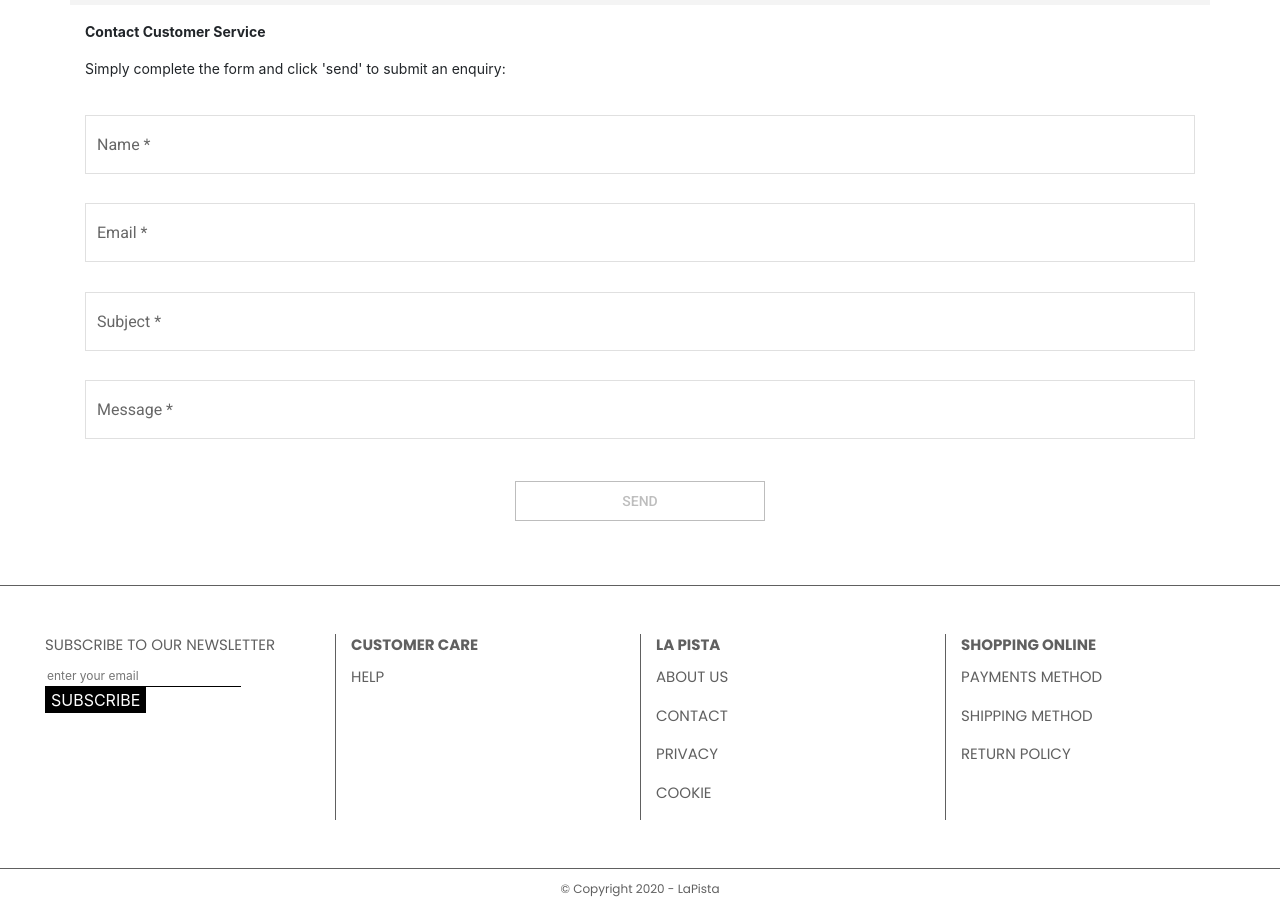
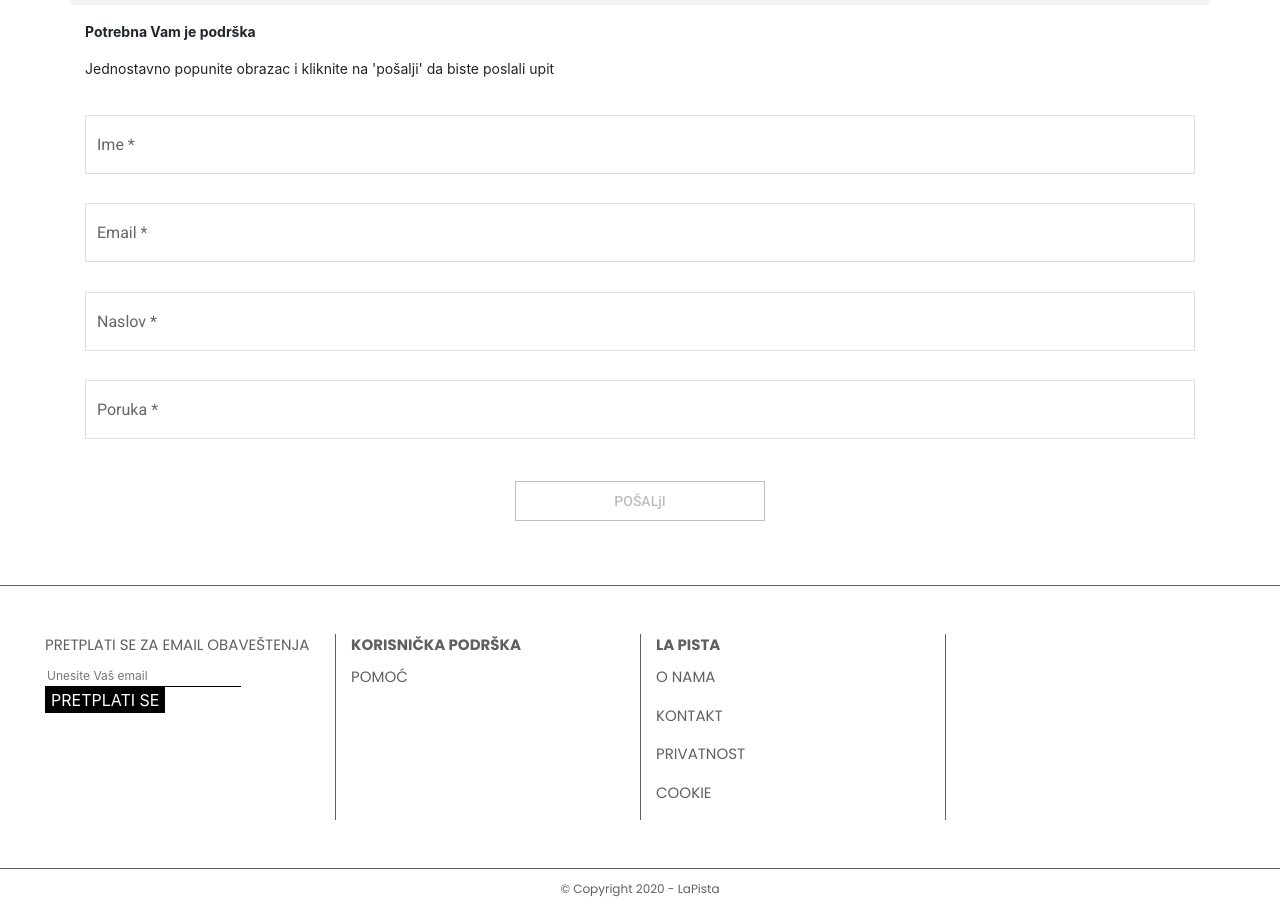
Before and after one commit to masterbg94/lapista, an Angular app: page /contact in a window 1280 px wide. Shown: the part 320-1228 px from the top of the page. Built offline with nearby package versions, Linux system fonts and the light colour scheme.

Commit message:
[to serbian]

```diff
--- a/src/app/core/components/contact-form/contact-form.component.html
+++ b/src/app/core/components/contact-form/contact-form.component.html
@@ -3,9 +3,9 @@
 >
   <div class="container mx-0" style="border-top: 10px solid #f4f4f4;">
     <div class="d-flex flex-column my-3">
-      <p style="font-size: 14px;"><b>Contact Customer Service</b></p>
+      <p style="font-size: 14px;"><b>Potrebna Vam je podrška</b></p>
       <p style="font-size: 14px;">
-        Simply complete the form and click 'send' to submit an enquiry:
+        Jednostavno popunite obrazac i kliknite na 'pošalji' da biste poslali upit
       </p>
     </div>
     <div class="form" style="width: 100%;">
@@ -14,10 +14,10 @@
         <div class="d-flex flex-wrap">
           <div class="col-12 flex-grow-1">
             <mat-form-field appearance="outline" class="example-full-width">
-              <mat-label>Name</mat-label>
+              <mat-label>Ime</mat-label>
               <input
                 matInput
-                placeholder="Enter name"
+                placeholder="Unesite Vaše ime"
                 formControlName="name"
               />
             </mat-form-field>
@@ -27,27 +27,27 @@
               <mat-label>Email</mat-label>
               <input
                 matInput
-                placeholder="Enter email"
+                placeholder="Unesite Vaš email"
                 formControlName="email"
               />
             </mat-form-field>
           </div>
           <div class="col-12 flex-grow-1">
             <mat-form-field appearance="outline" class="example-full-width">
-              <mat-label>Subject</mat-label>
+              <mat-label>Naslov</mat-label>
               <input
                 matInput
-                placeholder="Enter subject"
+                placeholder="Naslov poruke"
                 formControlName="subject"
               />
             </mat-form-field>
           </div>
           <div class="col-12 flex-grow-1">
             <mat-form-field appearance="outline" class="example-full-width">
-              <mat-label>Message</mat-label>
+              <mat-label>Poruka</mat-label>
               <input
                 matInput
-                placeholder="Vasa poruku"
+                placeholder="Vaša poruka"
                 formControlName="message"
               />
               <!--            <mat-icon matSuffix>sentiment_very_satisfied</mat-icon>-->
@@ -65,7 +65,7 @@
             (click)="sendMail()"
             [disabled]="!sendMailForm.valid"
           >
-            SEND
+            POŠALjI
           </button>
         </div>
       </form>
--- a/src/app/core/components/footer/footer.component.html
+++ b/src/app/core/components/footer/footer.component.html
@@ -2,29 +2,29 @@
   <div class="col-12 d-flex flex-wrap footer-content">
     <div class="col-md-3 col-sm-6">
       <div class="newsletter">
-        <p>SUBSCRIBE TO OUR NEWSLETTER</p>
+        <p>PRETPLATI SE ZA EMAIL OBAVEŠTENJA</p>
         <div class="subscribe-inputs d-flex flex-wrap ">
-          <input type="email" placeholder="enter your email"/>
-          <button>SUBSCRIBE</button>
+          <input type="email" placeholder="Unesite Vaš email"/>
+          <button>PRETPLATI SE</button>
         </div>
       </div>
     </div>
     <div class="col-md-3 col-sm-6">
-      <p><b>CUSTOMER CARE</b></p>
-      <p>HELP</p>
+      <p><b>KORISNIČKA PODRŠKA</b></p>
+      <p>POMOĆ</p>
     </div>
     <div class="col-md-3 col-sm-6">
       <p><b>LA PISTA</b></p>
-      <p>ABOUT US</p>
-      <p>CONTACT</p>
-      <p>PRIVACY</p>
+      <p [routerLink]="'/about'">O NAMA</p>
+      <p [routerLink]="'/contact'">KONTAKT</p>
+      <p>PRIVATNOST</p>
       <p>COOKIE</p>
     </div>
     <div class="col-md-3 col-sm-6">
-      <p><b>SHOPPING ONLINE</b></p>
-      <p>PAYMENTS METHOD</p>
-      <p>SHIPPING METHOD</p>
-      <p>RETURN POLICY</p>
+<!--      <p><b>SHOPPING ONLINE</b></p>-->
+<!--      <p>PAYMENTS METHOD</p>-->
+<!--      <p>SHIPPING METHOD</p>-->
+<!--      <p>RETURN POLICY</p>-->
     </div>
   </div>
 </div>
--- a/src/app/core/components/home-four-images/home-four-images.component.html
+++ b/src/app/core/components/home-four-images/home-four-images.component.html
@@ -3,14 +3,15 @@
     <div class="col-12">
       <div class="d-flex flex-column align-items-center">
         <h3 class="text-center">
-          <b>JOIN THE NEWSLETTER AND CLAIM 15% DISCOUNT ON YOUR FIRST ORDER</b>
+          <b>PRIDRUŽITE SE I DOBIJATE 15% POPUSTA NA PRVU NARUDŽBINU</b>
         </h3>
-        <p>Keep yourself updated with the latest news and gain 15% discount</p>
+        <p>Budite u toku sa najnovijim vestima i ostvarite 15% popusta
+        </p>
         <div class="newsletter">
-          <p>SUBSCRIBE TO OUR NEWSLETTER</p>
+          <p>PRETPLATITE SE NA OBAVEŠTENjA</p>
           <div class="subscribe-inputs d-flex flex-wrap">
-            <input type="email" placeholder="enter your email" />
-            <button>SUBSCRIBE</button>
+            <input type="email" placeholder="Upišite vaš email" />
+            <button>PRETPLATITI SE</button>
           </div>
         </div>
       </div>
--- a/src/app/core/components/home-three-images/home-three-images.component.html
+++ b/src/app/core/components/home-three-images/home-three-images.component.html
@@ -1,10 +1,10 @@
 <div class="container-fluid">
   <div class="container">
     <div class="d-flex flex-column align-items-center py-3">
-      <h3 class="text-center"><b>FALL/WINTER 2020 NEW COLLECTION</b></h3>
-      <p>Shop now the new collection Fall/Winter 2020!</p>
+      <h3 class="text-center"><b>NOVA KOLEKCIJA JESEN / ZIMA 2020</b></h3>
+      <p>Kupite sada novu kolekciju jesen / zima 2020!</p>
       <button style="border-radius: 0px; border: 1px solid black;height: 40px;padding: 5px 25px;background: transparent">
-        Shop now!
+        Nasa ponuda!
       </button>
     </div>
   </div>
--- a/src/app/core/components/product-detail-text/product-detail-text.component.scss
+++ b/src/app/core/components/product-detail-text/product-detail-text.component.scss
@@ -1,4 +1,6 @@
 .color-choice {
+  flex-wrap: wrap;
+
   .color-box-wrapper {
     margin-right: 10px;
     cursor: pointer;
@@ -17,14 +19,15 @@
     //}
 
     .color-box {
-      width: 100%;
-      height: 100%;
+      width: 28px;
+      height: 28px;
     }
   }
 }
 
 .shoe-numbers {
-  height: 30px;
+  min-height: 30px;
+  line-height: 40px;
 
   button.size-number {
     margin-right: 10px;
@@ -49,7 +52,8 @@
 }
 
 .shoe-heels {
-  height: 30px;
+  min-height: 30px;
+  line-height: 40px;
 
   button.heel-number {
     margin-right: 10px;
@@ -81,7 +85,6 @@
   color: white;
   font-weight: 400;
   margin: 0 auto;
-  padding: 14px 130px;
   outline: none;
 
   &[disabled] {
@@ -89,3 +92,25 @@
     opacity: 0.7;
   }
 }
+
+@media screen and (min-width: 769px) {
+  .add-to-cart-button {
+    display: inline;
+    cursor: pointer;
+    border: 1px solid black;
+    background-color: #000;
+    color: white;
+    font-weight: 400;
+    margin: 0 auto;
+    padding: 14px 130px;
+    outline: none;
+  }
+}
+
+@media screen and (max-width: 768px) {
+  .add-to-cart-button {
+    padding: auto;
+    width: 100%;
+    height: 40px;
+  }
+}
--- a/src/app/modules/about/pages/about.component.html
+++ b/src/app/modules/about/pages/about.component.html
@@ -1,7 +1,7 @@
 <div class="container-fluid">
   <div class="container my-5">
-    <h3 class="mb-2">OUR STORY</h3>
-    <p class="mb-3"><b>Where passion can lead you?</b></p>
+    <h3 class="mb-2">NAŠA PRIČA</h3>
+    <p class="mb-3"><b>Gde vas strast može dovesti?</b></p>
 
     <p style="font-size: 14px; line-height: 20px;font-weight: 300">
       Everyone asked to himself this question at least once in life, the answer
--- a/src/app/modules/contact/pages/contact.component.html
+++ b/src/app/modules/contact/pages/contact.component.html
@@ -3,7 +3,7 @@
     <div class="col-lg-12 d-flex flex-wrap">
       <div class="col-lg-4 col-md-6 d-flex justify-content-center">
        <div class="d-flex flex-column">
-         <p><b>PHONE</b></p>
+         <p><b>Telefon</b></p>
          <a href="tel:+39 0883 198 5747">+39 0883 198 5747</a>
        </div>
       </div>
@@ -15,8 +15,8 @@
       </div>
       <div class="col-lg-4 col-md-12 d-flex justify-content-center">
         <div class="d-flex flex-column">
-          <p><b>WRITE US</b></p>
-          <p style="font-size: 12px">We aim to respond within 24 hours, however, during busy periods like holidays, sales and special campaigns we may take a little longer getting back to you.</p>
+          <p><b>PIŠITE NAM</b></p>
+          <p style="font-size: 12px">Cilj nam je da odgovorimo u roku od 24 sata, međutim, tokom zauzetih perioda poput praznika, rasprodaja i posebnih kampanja, možda će potrajati malo duže.</p>
         </div>
       </div>
     </div>
--- a/src/app/modules/product-detail/pages/product-detail.component.html
+++ b/src/app/modules/product-detail/pages/product-detail.component.html
@@ -1,5 +1,5 @@
 <div class="container-fluid mt-5">
-  <div class="container">
+  <div class="container m-0 p-0">
     <div class="col-lg-12 d-flex flex-wrap" *ngIf="singleDataObject && detailImage">
       <div class="col-lg-6 d-flex align-items-center justify-content-center">
         <app-product-img [detailImage]="detailImage">
```
Also changed, not shown: src/app/core/components/product-detail-text/product-detail-text.component.ts (+6 -3 lines).
